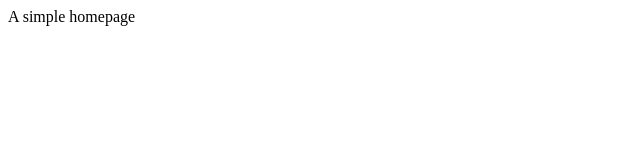
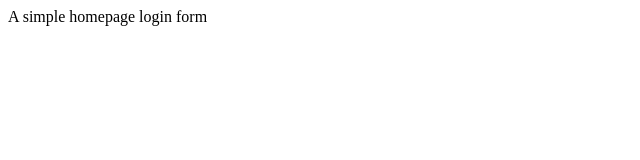
Before and after one commit to dridkun/Sample-App, a plain HTML site: page index.html in a window 1280 px wide. Shown: the full height of the page, 0-640 px from the left. Drawn offline with Linux system fonts and the light colour scheme.

Commit message:
added login form

```diff
--- /dev/null
+++ b/dir2/App2.js
@@ -0,0 +1 @@
+console.log('Hello world from App2.js')
--- a/index.html
+++ b/index.html
@@ -6,5 +6,6 @@
 	</head>
 	<body>
 	A simple homepage
+	login form
 	</body>
 </html>
```
Also changed, not shown: login.html (added, +1 -0 lines), log.txt (added).
